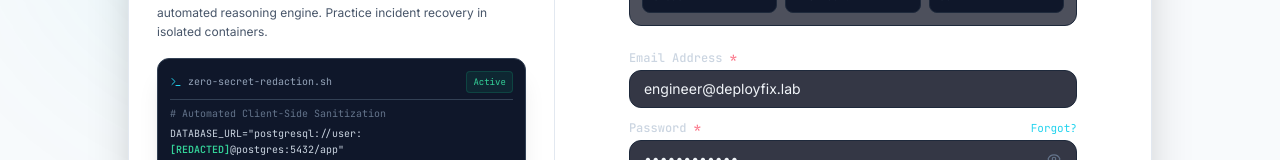
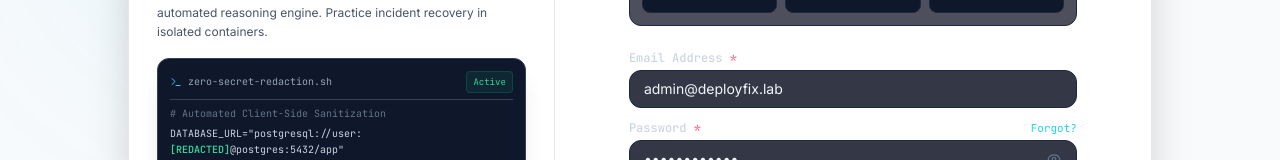
Before and after one commit to Radheshbhuva/DeployFixLab, a React (Vite) app in the folder frontend/: page /login in a window 1280 px wide. Shown: the part 326-486 px from the top of the page. Built offline with nearby package versions, Linux system fonts and the light colour scheme; no server answers.

Commit message:
fix(auth): update default login email preset in LoginPage

```diff
--- a/frontend/src/features/auth/LoginPage.tsx
+++ b/frontend/src/features/auth/LoginPage.tsx
@@ -46,7 +46,7 @@ export const LoginPage: React.FC = () => {
   } = useForm<LoginFormData>({
     resolver: zodResolver(loginSchema),
     defaultValues: {
-      email: 'engineer@deployfix.lab',
+      email: 'admin@deployfix.lab',
       password: 'Password123!',
       rememberMe: true,
     },
```
